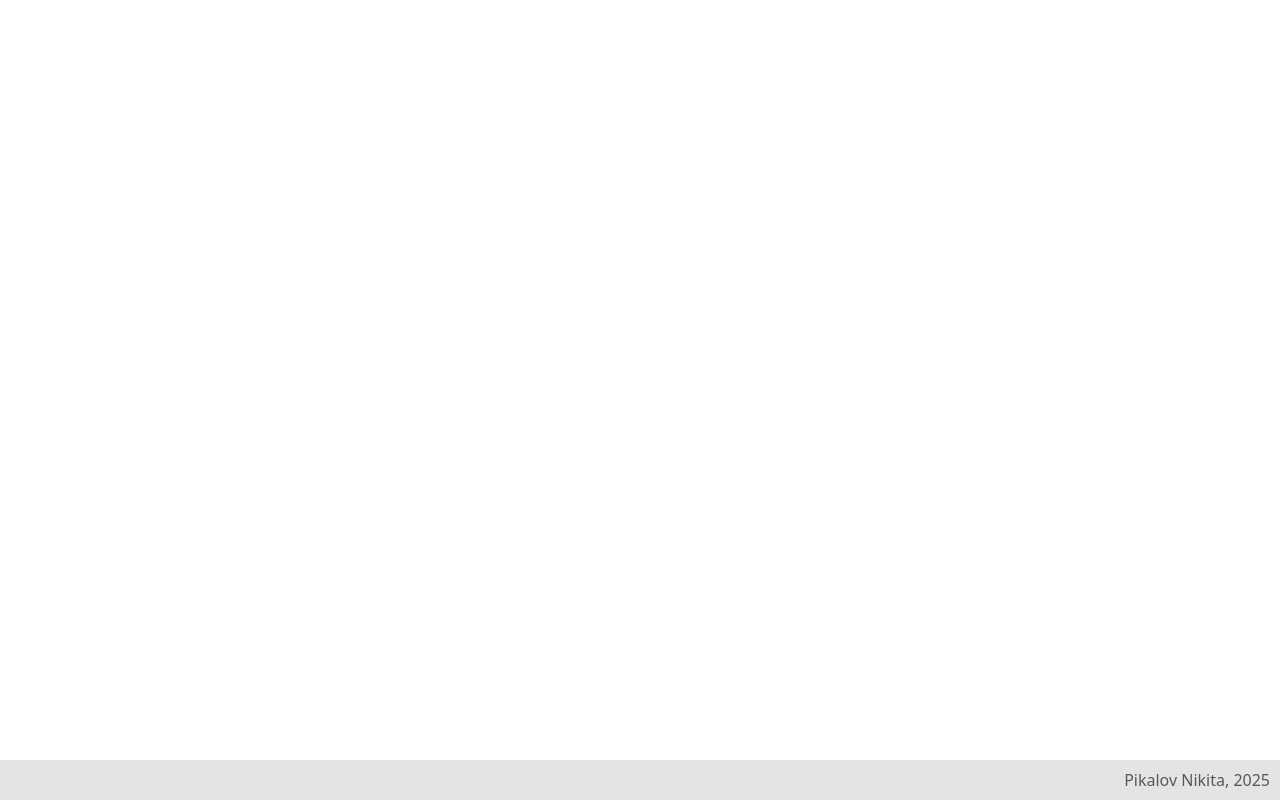
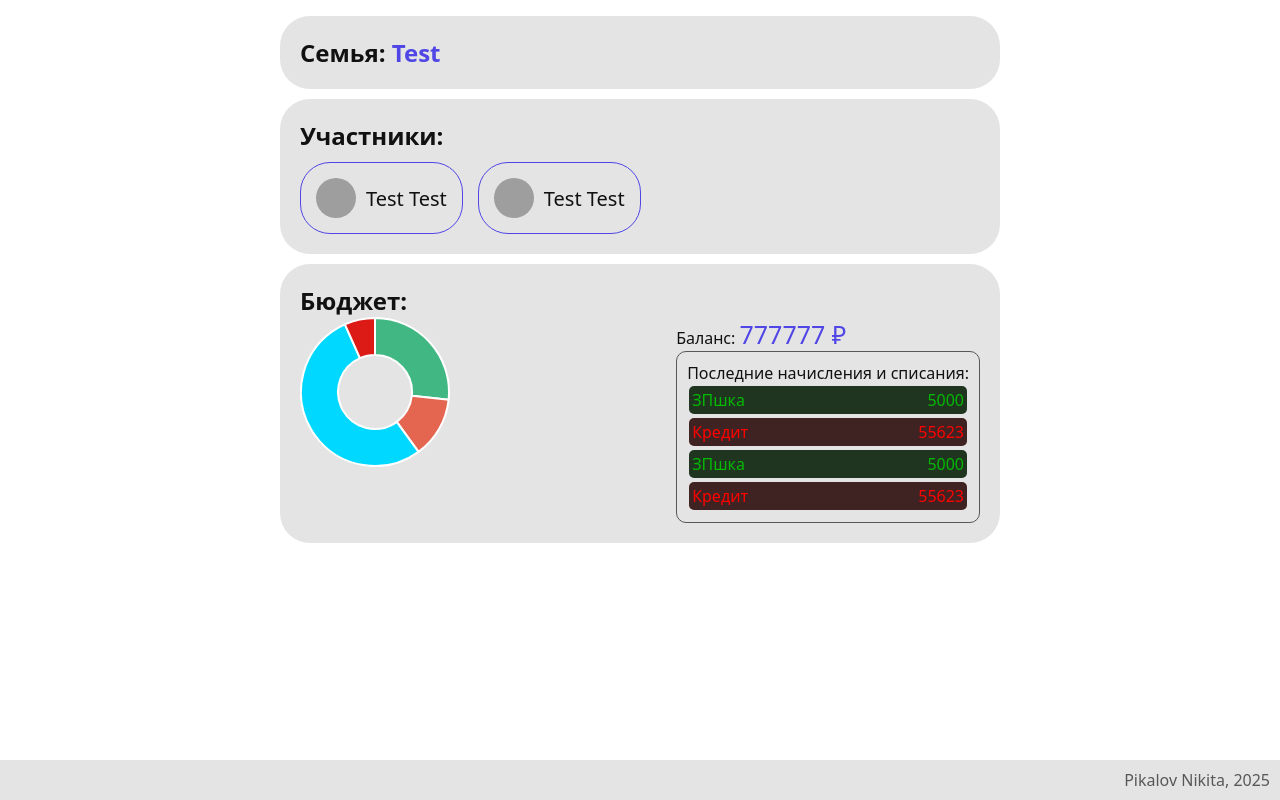
Before and after one commit to zep69/new-home-app, a Vue app: page /main/family in a window 1280 px wide. Built offline with nearby package versions, Linux system fonts and the light colour scheme; grey boxes are pictures that could not be loaded; the HTML template or start-up script is replaced by a standard one.

Commit message:
family page

```diff
--- a/package.json
+++ b/package.json
@@ -19,10 +19,12 @@
     "@mdi/font": "^7.4.47",
     "@mdi/js": "^7.4.47",
     "axios": "^1.13.2",
+    "chart.js": "^4.5.1",
     "dotenv": "^17.3.1",
     "firebase": "^12.6.0",
     "pinia": "^3.0.3",
     "vue": "^3.5.22",
+    "vue-chartjs": "^5.3.3",
     "vue-router": "^4.6.3"
   },
   "devDependencies": {
--- /dev/null
+++ b/src/pages/main/Family.vue
@@ -0,0 +1,214 @@
+<template>
+    <div class="family">
+        <Card>
+            <template #body>
+                <div class="family--info">
+                    <h2>Семья: <span class="family--info--name">Test</span>  </h2>
+                </div>
+            </template>
+        </Card>
+        <Card style="margin-top: 10px;">
+            <template #body>
+                <div class="family--members">
+                    <h2>Участники:</h2>
+                    <div class="family--members--block">
+                        <div v-for="item in members" class="family--members--block--item">
+                            <img :src="item.avatar" class="family--members--block--item--img" alt="">
+                            <span>{{ item.firstname }} {{ item.surname }}</span>
+                        </div>
+                    </div>
+                </div>
+            </template>
+        </Card>
+        <Card style="margin-top: 10px;">
+            <template #body>
+                <div class="family--balance">
+                    <h2>Бюджет: </h2>
+                    <div class="family--balance--info">
+                        <div class="family--balance--info--chart">
+                            <Doughnut  :data="chartDonut" :options="chartOption"/>
+                        </div>
+                        <div class="family--balance--info--cash">
+                            <span>Баланс: <span class="family--balance--info--cash--sum">777777 ₽</span></span>
+                            <div class="family--balance--info--cash--last">
+                                <span>Последние начисления и списания: </span>
+                                <div v-for="item in purchases" >
+                                    <div :class="['family--balance--info--cash--last--item', `family--balance--info--cash--last--item--${item.add}`]">
+                                        <span>{{ item.name }}</span>
+                                        <span>{{ item.sum}}</span>
+                                    </div>
+
+                                </div>
+                            </div>
+                        </div>
+                    </div>
+                </div>
+            </template>
+        </Card>
+    </div>
+</template>
+
+<script setup lang="ts">
+import {ref} from 'vue'
+import Card from '@/components/Card/Card.vue';
+import { Chart as ChartJS, ArcElement, Tooltip, Legend } from 'chart.js'
+import { Doughnut } from 'vue-chartjs'
+
+ChartJS.register(ArcElement, Tooltip)
+
+
+type Purchase = {
+    name : string,
+    sum : number,
+    add : boolean
+}
+
+const purchases = ref<Purchase[]>([
+    {
+        name:'ЗПшка',
+        sum: 5000,
+        add: true
+    },
+    {
+        name:'Кредит',
+        sum: 55623,
+        add: false
+    },
+    {
+        name:'ЗПшка',
+        sum: 5000,
+        add: true
+    },
+    {
+        name:'Кредит',
+        sum: 55623,
+        add: false
+    }
+])
+
+type Member = {
+    firstname : string,
+    surname : string,
+    avatar : string,
+}
+
+const members = ref<Member[]>([
+    {
+        firstname: 'Test',
+        surname:'Test',
+        avatar: 'https://media.istockphoto.com/id/2212478701/vector/monochrome-female-silhouette-with-short-hair.jpg?s=612x612&w=0&k=20&c=Q_6Z6fOgbLwV3lBeCOYybXNNkkeTj8bjUMlIcy8aGtI='
+    },
+    {
+        firstname: 'Test',
+        surname:'Test',
+        avatar: 'https://media.istockphoto.com/id/2212478701/vector/monochrome-female-silhouette-with-short-hair.jpg?s=612x612&w=0&k=20&c=Q_6Z6fOgbLwV3lBeCOYybXNNkkeTj8bjUMlIcy8aGtI='
+    }
+])
+
+
+const chartDonut = ref({
+      labels: ['VueJs', 'EmberJs', 'ReactJs', 'AngularJs'],
+     datasets: [
+    {
+      backgroundColor: ['#41B883', '#E46651', '#00D8FF', '#DD1B16'],
+      data: [40, 20, 80, 10]
+    }
+  ]
+})
+
+const chartOption = ref({
+    responsive: true,
+    maintainAspectRatio: false
+})
+
+
+
+
+</script>
+
+<style scoped lang="scss">
+.family {
+    display: flex;
+    flex-direction: column;
+    &--info {
+        padding: 20px;
+        &--name {
+            color: var(--primary-color);
+        }
+    }
+    &--members {
+        padding: 20px;
+        &--block {
+            margin-top: 10px;
+            display: flex;
+            justify-content: start;
+            align-items: center;
+            &--item {
+                padding: 15px;
+                display: flex;
+                justify-content: start;
+                align-items: center;
+                border: thin solid var(--primary-color);
+                margin-right: 15px;
+                border-radius: 30px;
+                font-size: 20px;
+                transition: all 250ms;
+                &--img {
+                    height: 40px;
+                    width: 40px;
+                    margin-right: 10px;
+                    border-radius: 50%;
+                }
+                &:hover {
+                    cursor: pointer;
+                    background-color: var(--primary-hover);
+                }
+                &:active {
+                    transform: translateY(-5px);
+                }
+            }
+        }
+    }
+    &--balance {
+        padding: 20px;
+        &--info {
+            display: flex;
+            justify-content: space-between;
+            &--chart {
+                height: 150px;
+                width: 150px;
+            }
+            &--cash {
+                display: flex;
+                flex-direction: column;
+                &--sum {
+                    color: var(--primary-color);
+                    font-size: 25px;
+                }
+                &--last {
+                    display: flex;
+                    flex-direction: column;
+                    border: thin solid var(--border-default);
+                    padding: 10px;
+                    border-radius: 10px;
+                    &--item {
+                        display: flex;
+                        padding: 3px;
+                        justify-content: space-between;
+                        border-radius: 5px;
+                        margin: 2px;
+                        &--false {
+                            color: red;
+                            background-color: rgb(63, 34, 34);
+                        }
+                        &--true {
+                            color: var(--success-color);
+                            background-color: rgb(31, 53, 31);
+                        }
+                    }
+                }
+            }
+        }
+    }
+}
+</style>
--- a/src/pages/main/Profile.vue
+++ b/src/pages/main/Profile.vue
@@ -17,6 +17,9 @@
                         <div>
                             <Button variant="default">
                                 Редактировать
+                            </Button>
+                            <Button style="margin-left: 5px;" variant="default" color="error">
+                                Выйти
                             </Button>
                         </div>
                     </div>
--- a/src/router/index.ts
+++ b/src/router/index.ts
@@ -2,6 +2,7 @@ import { createRouter, createWebHistory, type RouteRecordRaw } from 'vue-router'
 import login from '@/pages/Login.vue';
 import Main from '@/pages/Main.vue';
 import Profile from '@/pages/main/Profile.vue';
+import Family from '@/pages/main/Family.vue';
 
 const routes: Array<RouteRecordRaw> = [
   {
@@ -22,6 +23,11 @@ const routes: Array<RouteRecordRaw> = [
         path:'/main/profile',
         name:'Profile',
         component:Profile
+      },
+      {
+        path:'/main/family',
+        name:'Family',
+        component:Family
       }
     ]
   }
--- a/src/styles/_themes.scss
+++ b/src/styles/_themes.scss
@@ -8,6 +8,7 @@
   --success-color:rgb(5, 185, 5);
   --success-color-text:#111111;
   --border-default:rgb(88, 88, 88);
+  --primary-hover: #8d8df1;
 }
 
 .dark {
@@ -20,4 +21,5 @@
   --success-color:rgb(4, 216, 4);
   --success-color-text:#111111;
   --border-default:rgb(155, 155, 155);
+  --primary-hover: #35355c;
 }
```
Also changed, not shown: 1 other file (tests, documents, lock files or other folders).
